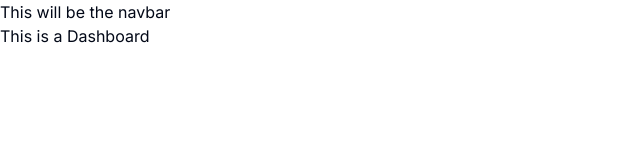
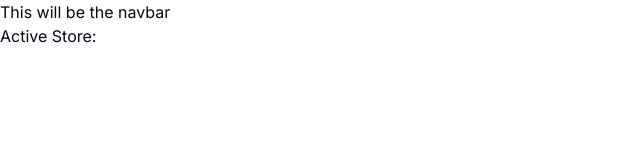
Before and after one commit to MbuguaNgigi50/Next-Auth-Implementation, a Next.js app: page /1 in a window 1280 px wide. Shown: the top 160 px of the page, without its empty margins (0-640 px from the left). Built offline with nearby package versions, Linux system fonts and the light colour scheme; no server answers; the database is empty; sample sign-in values are in the browser's storage.

Commit message:
Dashboard Update

```diff
--- a/app/(dashboard)/[storeId]/(routes)/page.tsx
+++ b/app/(dashboard)/[storeId]/(routes)/page.tsx
@@ -1,9 +1,16 @@
-const DashboardPage = () => {
-    return (
-        <div>
-            This is a Dashboard
-        </div>
-    )
+import prismadb from "@/lib/prismadb";
+
+interface DashboardPageProps {
+  params: { storeId: string };
 }
 
+const DashboardPage: React.FC<DashboardPageProps> = async ({ params }) => {
+  const store = await prismadb.store.findFirst({
+    where: {
+      id: params.storeId,
+    },
+  });
+  return <div>Active Store: {store?.name}</div>;
+};
+
 export default DashboardPage;
```
